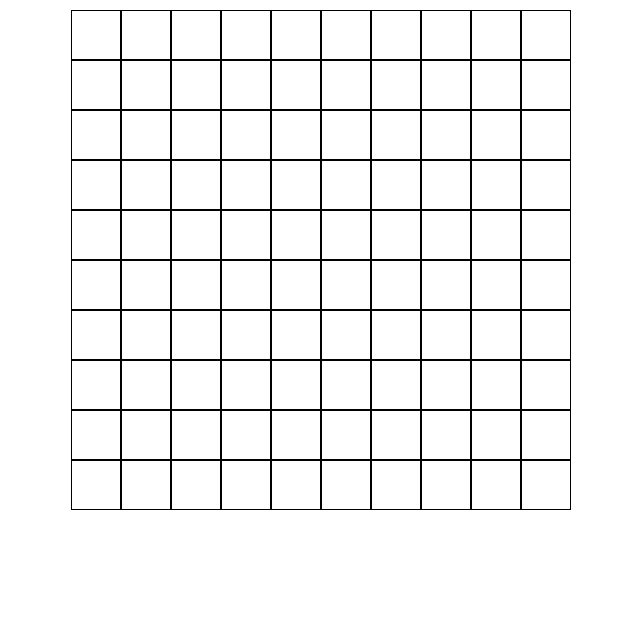
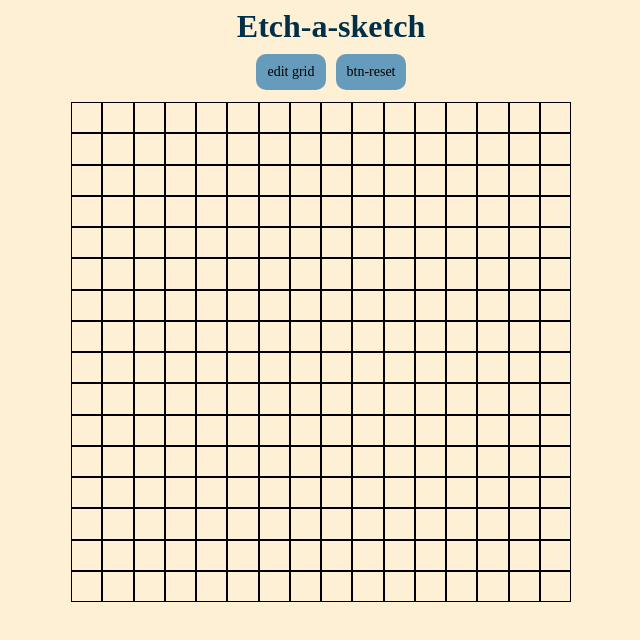
Before and after one commit to yukshiro/etch-a-sketch, a plain HTML site: page index.html in a window 1280 px wide. Shown: the whole page, without its empty margins (309-949 px from the left). Drawn offline with Linux system fonts and the light colour scheme.

Commit message:
feature: add grid resize button

```diff
--- a/css/styles.css
+++ b/css/styles.css
@@ -81,6 +81,9 @@ h6 {
   font-size: inherit;
   line-height: inherit;
 }
+body {
+  background-color: #fdf0d5;
+}
 
 .wrapper {
   min-height: 100%;
@@ -114,3 +117,33 @@ h6 {
 .hoovered {
   background-color: #c1121f;
 }
+
+.grid__main-title {
+  color: #003049;
+  font-size: 32px;
+  font-weight: 700;
+  text-align: center;
+}
+
+.grid__handle-box {
+  display: flex;
+  justify-content: center;
+  align-items: center;
+  min-height: 60px;
+  gap: 10px;
+}
+
+.grid__btn-reset,
+.grid__btn-edit {
+  background-color: #669bbc;
+  min-width: 70px;
+  min-height: 35px;
+  border-radius: 10px;
+  padding: 10px;
+  font-size: 14px;
+  font-weight: 400;
+}
+
+label {
+  color: #669bbc;
+}
--- a/index.html
+++ b/index.html
@@ -11,6 +11,11 @@
     <div class="wrapper">
       <div class="grid">
         <div class="container">
+          <div class="grid__main-title">Etch-a-sketch</div>
+          <div class="grid__handle-box">
+            <button class="grid__btn-edit">edit grid</button>
+            <button class="grid__btn-reset">btn-reset</button>
+          </div>
           <div class="grid__container"></div>
         </div>
       </div>
--- a/script.js
+++ b/script.js
@@ -1,7 +1,8 @@
 "use strict";
 
-const createGrid = function (size) {
+const createGrid = function (size = 16) {
   const containerDiv = document.querySelector(".grid__container");
+  containerDiv.innerHTML = "";
   for (let row = 0; row < size; row++) {
     const rowDiv = document.createElement("div");
     rowDiv.classList.add("row", `row-${row}`);
@@ -17,4 +18,13 @@ const createGrid = function (size) {
   }
 };
 
-createGrid(10);
+const editGridSize = function () {
+  const btnEdit = document.querySelector(".grid__btn-edit");
+  btnEdit.addEventListener("click", () => {
+    const value = Number(prompt("Enter a number that is less than 100: "));
+    createGrid(value);
+  });
+};
+
+createGrid();
+editGridSize();
```
